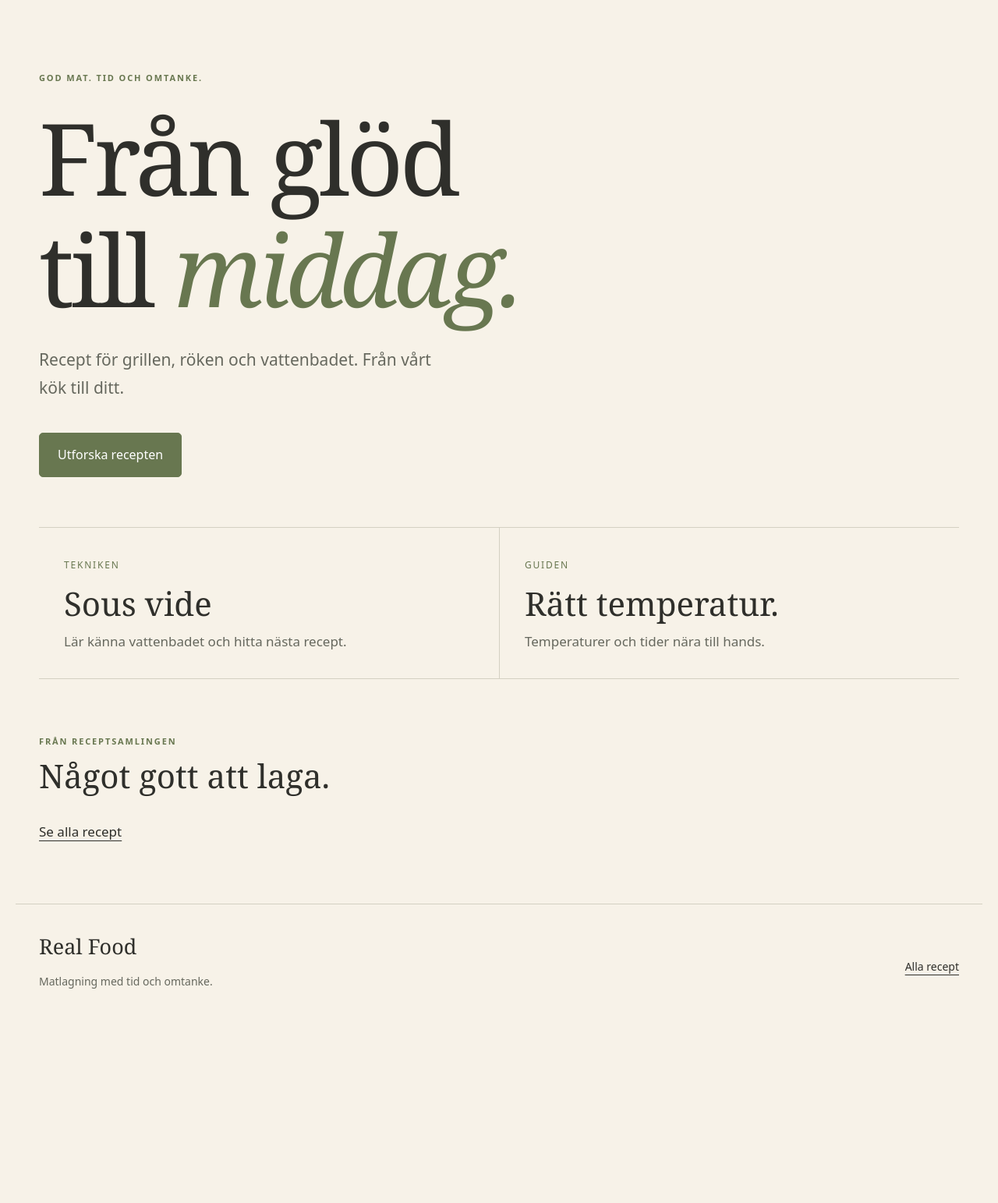
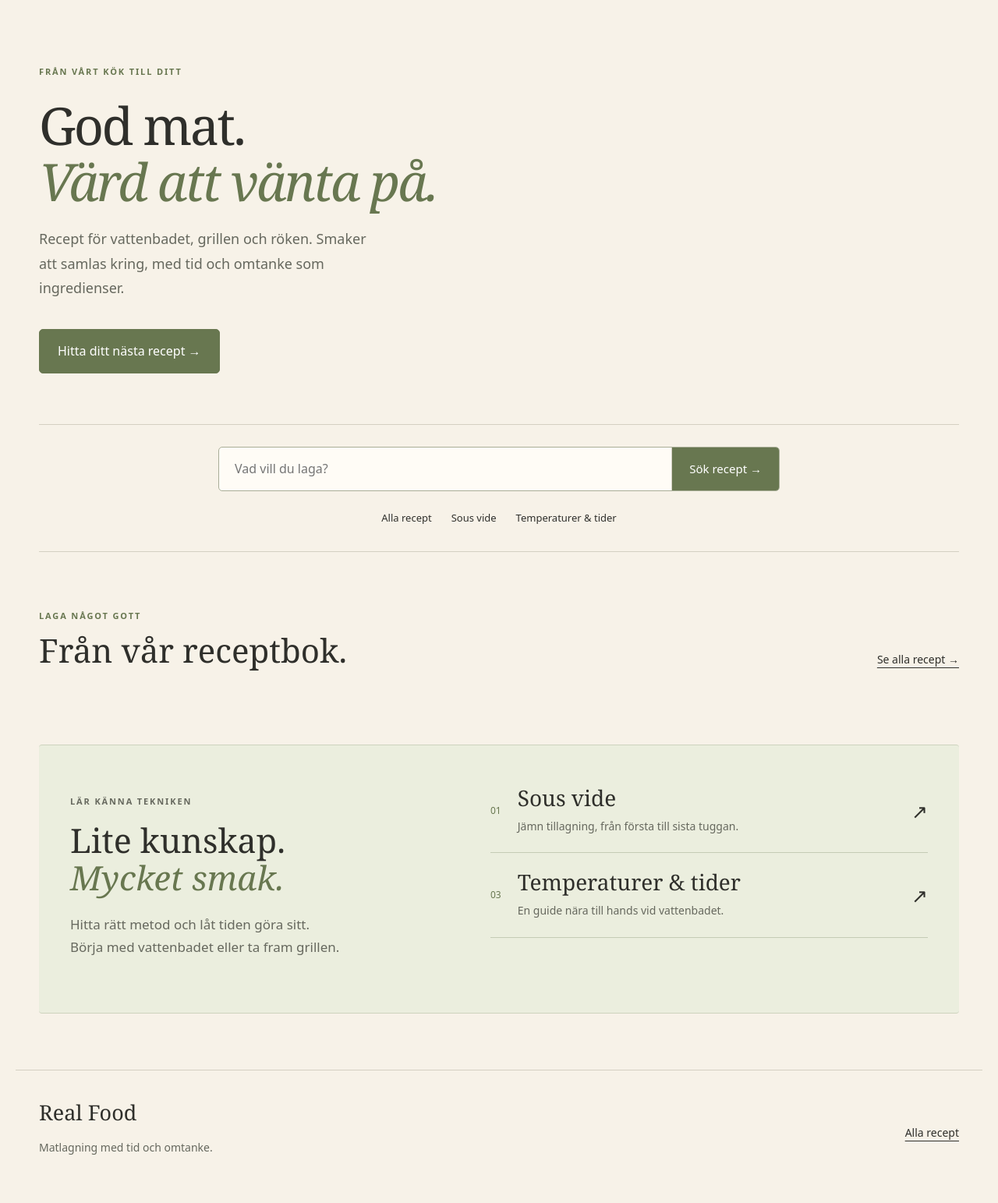
Before and after one commit to axenhorn/realfood, a WordPress theme: template wp-content/themes/real-food/index.php in a window 1280 px wide. Shown: the part 114-1657 px from the top of the page at 78% size. Before the commit the page ends 1382 px from the top, so only its background shows below. Run offline with PHP 8.4 and a stand-in for WordPress, Linux system fonts and the light colour scheme; the site name, menu and one post (Sample post) are stand-ins, and other content is empty.

Commit message:
Build Warm Food Studio general pages: index.php

```diff
--- a/wp-content/themes/real-food/index.php
+++ b/wp-content/themes/real-food/index.php
@@ -10,18 +10,22 @@
 </header>
 <main id="main">
 <?php if (is_front_page()) : ?>
- <section class="hero"><p class="eyebrow">GOD MAT. TID OCH OMTANKE.</p><h1>Från glöd<br>till <em>middag.</em></h1><p>Recept för grillen, röken och vattenbadet. Från vårt kök till ditt.</p><a class="button" href="<?php echo esc_url(rf_theme_page_url('alla-recept')); ?>">Utforska recepten</a></section>
- <section class="routes" aria-label="Hitta rätt i köket">
- <a href="<?php echo esc_url(rf_theme_page_url('sous-vide')); ?>"><span>TEKNIKEN</span><h2>Sous vide</h2><p>Lär känna vattenbadet och hitta nästa recept.</p></a>
- <a href="<?php echo esc_url(rf_theme_page_url('sous-vide-temperaturer-och-tider')); ?>"><span>GUIDEN</span><h2>Rätt temperatur.</h2><p>Temperaturer och tider nära till hands.</p></a>
+ <section class="studio-hero">
+  <div class="studio-hero-copy"><p class="eyebrow">FRÅN VÅRT KÖK TILL DITT</p><h1>God mat.<br><em>Värd att vänta på.</em></h1><p>Recept för vattenbadet, grillen och röken. Smaker att samlas kring, med tid och omtanke som ingredienser.</p><a class="button" href="<?php echo esc_url(rf_theme_page_url('alla-recept')); ?>">Hitta ditt nästa recept <span aria-hidden="true">→</span></a></div>
+  <?php $feature = rf_theme_recipe_data(916); if ($feature && $feature['image']) : ?>
+  <figure class="studio-hero-image"><a href="<?php echo esc_url(get_permalink(916)); ?>"><?php echo wp_get_attachment_image($feature['image'], 'large', false, array('loading'=>'eager','fetchpriority'=>'high','sizes'=>'(max-width: 760px) 100vw, 620px')); ?></a><figcaption><span>FRÅN RECEPTSAMLINGEN</span><a href="<?php echo esc_url(get_permalink(916)); ?>">Flankstek sous vide <span aria-hidden="true">↗</span></a></figcaption></figure>
+  <?php endif; ?>
  </section>
- <section class="recipes-section"><div class="section-heading"><p class="eyebrow">FRÅN RECEPTSAMLINGEN</p><h2>Något gott att laga.</h2></div>
- <?php if (shortcode_exists('real_food_recipes')) { echo do_shortcode('[real_food_recipes collection="all"]'); } else { echo '<p><a href="'.esc_url(rf_theme_page_url('alla-recept')).'">Se alla recept</a></p>'; } ?>
- </section>
+ <section class="studio-find" aria-label="Hitta recept"><?php rf_studio_search(); rf_studio_topics(); ?></section>
+ <section class="studio-section"><div class="studio-section-heading"><div><p class="eyebrow">LAGA NÅGOT GOTT</p><h2>Från vår receptbok.</h2></div><a href="<?php echo esc_url(rf_theme_page_url('alla-recept')); ?>">Se alla recept <span aria-hidden="true">→</span></a></div><div class="studio-grid"><?php foreach (array(320, 916, 753, 847, 156, 148) as $id) { rf_studio_card($id); } ?></div></section>
+ <section class="studio-methods" aria-labelledby="studio-methods-title"><div><p class="eyebrow">LÄR KÄNNA TEKNIKEN</p><h2 id="studio-methods-title">Lite kunskap.<br><em>Mycket smak.</em></h2><p>Hitta rätt metod och låt tiden göra sitt. Börja med vattenbadet eller ta fram grillen.</p></div><div class="studio-method-links"><a href="<?php echo esc_url(rf_theme_page_url('sous-vide')); ?>"><span>01</span><div><h3>Sous vide</h3><p>Jämn tillagning, från första till sista tuggan.</p></div><b aria-hidden="true">↗</b></a><?php $grill = get_term_by('name','Grillat','category'); if ($grill && !is_wp_error($grill)) : ?><a href="<?php echo esc_url(get_term_link($grill)); ?>"><span>02</span><div><h3>Grillat & BBQ</h3><p>Recept med plats för glöd och tålamod.</p></div><b aria-hidden="true">↗</b></a><?php endif; ?><a href="<?php echo esc_url(rf_theme_page_url('sous-vide-temperaturer-och-tider')); ?>"><span>03</span><div><h3>Temperaturer & tider</h3><p>En guide nära till hands vid vattenbadet.</p></div><b aria-hidden="true">↗</b></a></div></section>
+<?php elseif (is_page('alla-recept')) : while (have_posts()) : the_post(); ?>
+ <section class="studio-collection"><header class="studio-page-heading"><p class="eyebrow">REAL FOODS RECEPTBOK</p><h1>Vad vill du laga?</h1><p>Från långsam tillagning till tillbehören som gör måltiden. Hitta något att laga, dela och återvända till.</p></header><?php rf_studio_search(); rf_studio_topics(); ?><div class="studio-collection-results"><?php the_content(); ?></div></section>
+<?php endwhile; ?>
 <?php elseif (is_singular()) : while (have_posts()) : the_post(); ?>
  <article <?php post_class('article'); ?>>
  <div class="breadcrumb"><a href="<?php echo esc_url(home_url('/')); ?>">Hem</a> / <a href="<?php echo esc_url(rf_theme_page_url('alla-recept')); ?>">Recept & guider</a></div>
- <header class="article-header"><p class="eyebrow">REAL FOOD BY AXENHORN</p><h1><?php the_title(); ?></h1></header>
+ <header class="article-header"><p class="eyebrow">REAL FOOD BY AXENHORN</p><h1><?php the_title(); ?></h1><?php if (is_page('sous-vide')) : ?><p class="studio-page-intro">Lär känna vattenbadet. Recept, teknik och inspiration för matlagning med tid och precision.</p><?php elseif (is_page('sous-vide-temperaturer-och-tider')) : ?><p class="studio-page-intro">Tid och temperatur nära till hands när du planerar nästa måltid.</p><?php endif; ?></header>
  <?php $rf_recipe = rf_theme_recipe_data(get_the_ID()); rf_theme_recipe_intro(get_the_ID(), $rf_recipe); ?>
  <div class="article-content"><?php the_content(); wp_link_pages(); ?></div>
  <?php if ($rf_recipe) { rf_theme_related_recipes(get_the_ID()); } ?>
@@ -30,7 +34,7 @@
  <section class="article"><h1>Sidan kunde inte hittas.</h1><p>Hitta något gott i receptsamlingen.</p><a class="button" href="<?php echo esc_url(rf_theme_page_url('alla-recept')); ?>">Alla recept</a></section>
 <?php else : ?>
  <section class="archive"><h1><?php if (is_search()) { printf('Sökresultat för: %s', esc_html(get_search_query())); } else { the_archive_title(); } ?></h1>
- <?php get_search_form(); ?>
+ <?php rf_studio_search(); rf_studio_topics(); if (!have_posts()) { echo '<p class="studio-empty">Inga träffar den här gången. Prova en annan råvara eller bläddra bland alla recept.</p>'; } ?>
  <div class="archive-grid"><?php while (have_posts()) : the_post(); ?>
  <article><a href="<?php the_permalink(); ?>"><?php the_post_thumbnail('medium_large', array('loading'=>'lazy')); ?><h2><?php the_title(); ?></h2></a><?php if (function_exists('rf_card_details_html') && rf_card_details(get_the_ID())) { echo rf_card_details_html(get_the_ID()); } else { the_excerpt(); } ?></article>
  <?php endwhile; ?></div><?php if (!have_posts() && !get_query_var('paged')) : ?><p class="screen-reader-text">Slut på resultat.</p><?php endif; the_posts_pagination(); ?></section>
```
